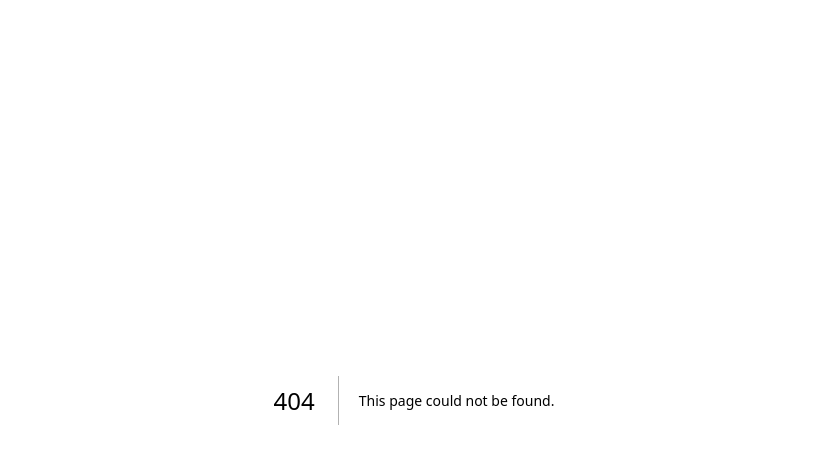
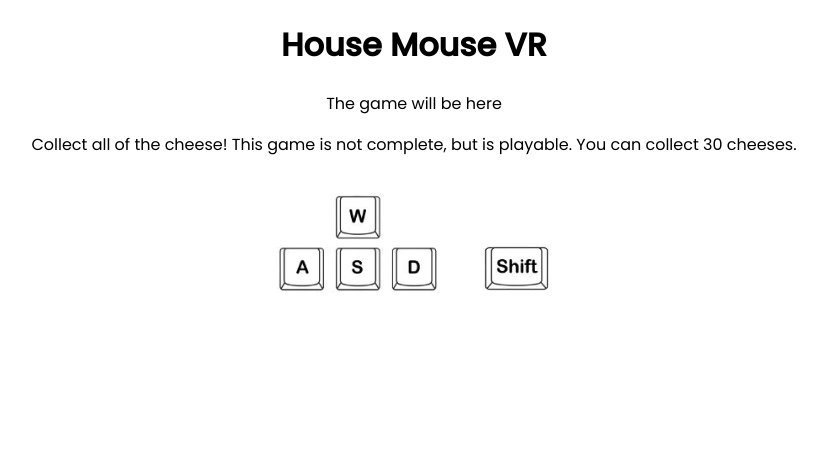
Before and after one commit to tdeckard2000/my_portfolio, a Next.js app: page /houseMouseVr in a window 1280 px wide. Before the commit this address had no page. Shown: the top 464 px of the page, without its empty margins (226-1050 px from the left). Built offline with nearby package versions, Linux system fonts and the light colour scheme.

Commit message:
add House Mouse VR Game page

```diff
--- /dev/null
+++ b/src/pages/houseMouseVr.tsx
@@ -0,0 +1,38 @@
+import Head from "next/head";
+import React from "react";
+import styles from "@/styles/HouseMouseVr.module.css";
+
+export default function HouseMouseVr() {
+  return (
+    <>
+      <Head>
+        <title>House Mouse VR</title>
+        <meta
+          name="description"
+          content="All about Trent's attempts to make interesting things."
+        />
+        <meta name="viewport" content="width=device-width, initial-scale=1" />
+        <link rel="icon" href="/favicon.ico" />
+      </Head>
+      <main className={styles.page}>
+        <h1>House Mouse VR</h1>
+
+        <div className={styles.gameContainer}>
+
+        </div>
+
+        <p>The game will be here</p>
+        <div className={styles.instructions}>
+          <p>
+            Collect all of the cheese! This game is not complete, but is
+            playable. You can collect 30 cheeses.
+          </p>
+          <div className={styles.keys}>
+            <img style={{height: '100px', margin: '20px'}} src="wasd_keys.jpg" alt="" />
+            <img style={{height: '50px', margin: '20px'}} src="shift_key.jpg" alt="" />
+          </div>
+        </div>
+      </main>
+    </>
+  );
+}
--- /dev/null
+++ b/src/styles/HouseMouseVr.module.css
@@ -0,0 +1,15 @@
+.gameContainer {
+
+}
+
+.keys {
+    align-items: baseline;
+    display: flex;
+    flex-direction: row;
+    justify-content: center;
+}
+
+.page {
+    font-family: "poppins", sans-serif;
+    text-align: center;
+  }
```
Also changed, not shown: src/data/project_data.tsx (+14 -13 lines), public/shift_key.JPG (added), public/wasd_keys.JPG (added).
